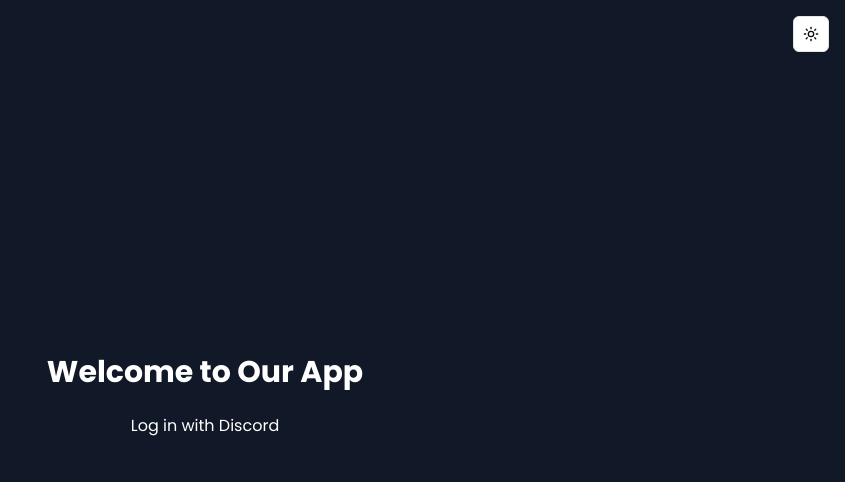
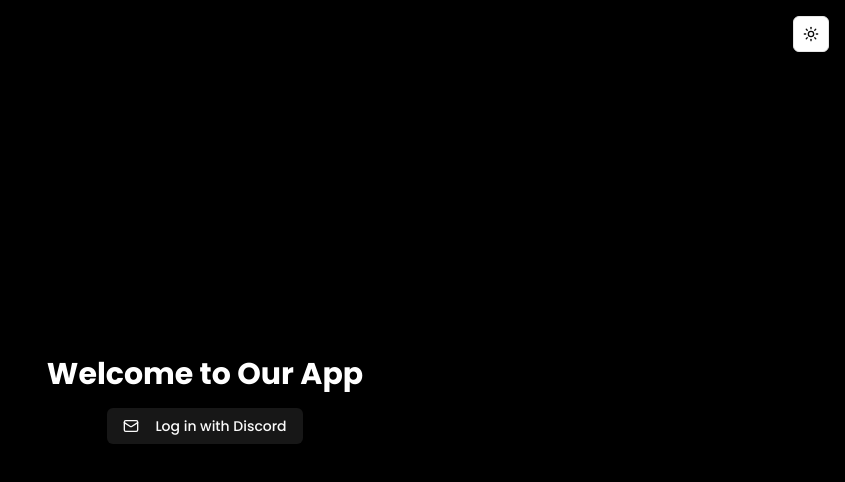
Before and after one commit to uzideath/dash-next-client, a Next.js app: page / in a window 1280 px wide. Shown: the top 482 px of the page, without its empty margins (435-1280 px from the left). Built offline with nearby package versions, Linux system fonts and the light colour scheme; no server answers.

Commit message:
feat: loading animation

```diff
--- a/app/dashboard/page.tsx
+++ b/app/dashboard/page.tsx
@@ -18,11 +18,13 @@
     SidebarTrigger,
 } from "@/components/ui/sidebar";
 import { AuthService } from "../services/Auth";
+import { Audio, InfinitySpin } from 'react-loader-spinner'
+import Loading from "@/components/loading";
 
 export default function DashboardPage() {
     const [isAuthenticated, setIsAuthenticated] = useState(false);
     const [loading, setLoading] = useState(true);
-    const [selectedServer, setSelectedServer] = useState<string>(""); // State for selected server
+    const [selectedServer, setSelectedServer] = useState<string>("");
     const router = useRouter();
 
     useEffect(() => {
@@ -40,11 +42,7 @@
     }, [router]);
 
     if (loading) {
-        return (
-            <div className="flex h-screen items-center justify-center bg-gray-900 text-white">
-                Loading...
-            </div>
-        );
+        return <Loading />
     }
 
     return (
--- /dev/null
+++ b/app/home/AuthHandler.tsx
@@ -0,0 +1,35 @@
+"use client";
+
+import { useState, useEffect } from "react";
+import { useRouter } from "next/navigation";
+import { AuthService } from "../services/Auth";
+
+
+export function useAuthHandler() {
+    const [isAuthenticated, setIsAuthenticated] = useState(false);
+    const [loading, setLoading] = useState(true);
+    const router = useRouter();
+
+    useEffect(() => {
+        const checkAuthentication = async () => {
+            const authStatus = await AuthService.checkAuthStatus();
+            setIsAuthenticated(authStatus);
+            setLoading(false);
+            if (authStatus) {
+                router.push("/dashboard");
+            }
+        };
+
+        checkAuthentication();
+    }, [router]);
+
+    const handleDiscordLogin = () => {
+        AuthService.loginWithDiscord();
+    };
+
+    return {
+        isAuthenticated,
+        loading,
+        handleDiscordLogin,
+    };
+}
--- /dev/null
+++ b/app/home/Home.tsx
@@ -0,0 +1,26 @@
+"use client";
+
+import React from "react";
+import { useAuthHandler } from "./AuthHandler";
+import { Mail } from "lucide-react";
+import { Button } from "@/components/ui/button";
+import Loading from "@/components/loading";
+
+export default function HomeComponent() {
+    const { isAuthenticated, loading, handleDiscordLogin } = useAuthHandler();
+
+    if (loading) {
+        return <Loading />
+    }
+
+    return (
+        <div className="flex h-screen flex-col items-center justify-center bg-black text-white">
+            <h1 className="text-3xl font-bold">Welcome to Our App</h1>
+            {!isAuthenticated && (
+                <Button onClick={handleDiscordLogin} className="mt-4">
+                    <Mail className="mr-2 h-4 w-4" /> Log in with Discord
+                </Button>
+            )}
+        </div>
+    );
+}
--- a/app/page.tsx
+++ b/app/page.tsx
@@ -1,46 +1,9 @@
 "use client";
 
-import React, { useEffect, useState } from "react";
-import { useRouter } from "next/navigation";
-import { AuthService } from "./services/Auth";
+import React from "react";
+import HomeComponent from "./home/Home";
+
 
 export default function HomePage() {
-  const [isAuthenticated, setIsAuthenticated] = useState(false);
-  const [loading, setLoading] = useState(true);
-  const router = useRouter();
-
-  useEffect(() => {
-    const checkAuthentication = async () => {
-      const authStatus = await AuthService.checkAuthStatus();
-      setIsAuthenticated(authStatus);
-      setLoading(false);
-      if (authStatus) {
-        router.push("/dashboard");
-      }
-    };
-
-    checkAuthentication();
-  }, [router]);
-
-  const handleDiscordLogin = () => {
-    AuthService.loginWithDiscord();
-  };
-
-  if (loading) {
-    return <div className="flex h-screen items-center justify-center bg-gray-900 text-white">Loading...</div>;
-  }
-
-  return (
-    <div className="flex h-screen flex-col items-center justify-center bg-gray-900 text-white">
-      <h1 className="text-3xl font-bold">Welcome to Our App</h1>
-      {!isAuthenticated && (
-        <button
-          onClick={handleDiscordLogin}
-          className="mt-4 rounded bg-black-600 px-4 py-2 text-white hover:bg-blue-700"
-        >
-          Log in with Discord
-        </button>
-      )}
-    </div>
-  );
+  return <HomeComponent />;
 }
--- /dev/null
+++ b/components/loading.tsx
@@ -0,0 +1,9 @@
+import { Triangle } from "react-loader-spinner";
+
+export default function Loading() {
+    return (
+        <div className="flex h-screen items-center justify-center">
+            <Triangle color="#ffffff" />
+        </div>
+    )
+}
--- a/package.json
+++ b/package.json
@@ -26,6 +26,7 @@
     "next-themes": "^0.4.3",
     "react": "^18",
     "react-dom": "^18",
+    "react-loader-spinner": "^6.1.6",
     "tailwind-merge": "^2.5.4",
     "tailwindcss-animate": "^1.0.7"
   },
```
Also changed, not shown: 1 other file (tests, documents, lock files or other folders).
